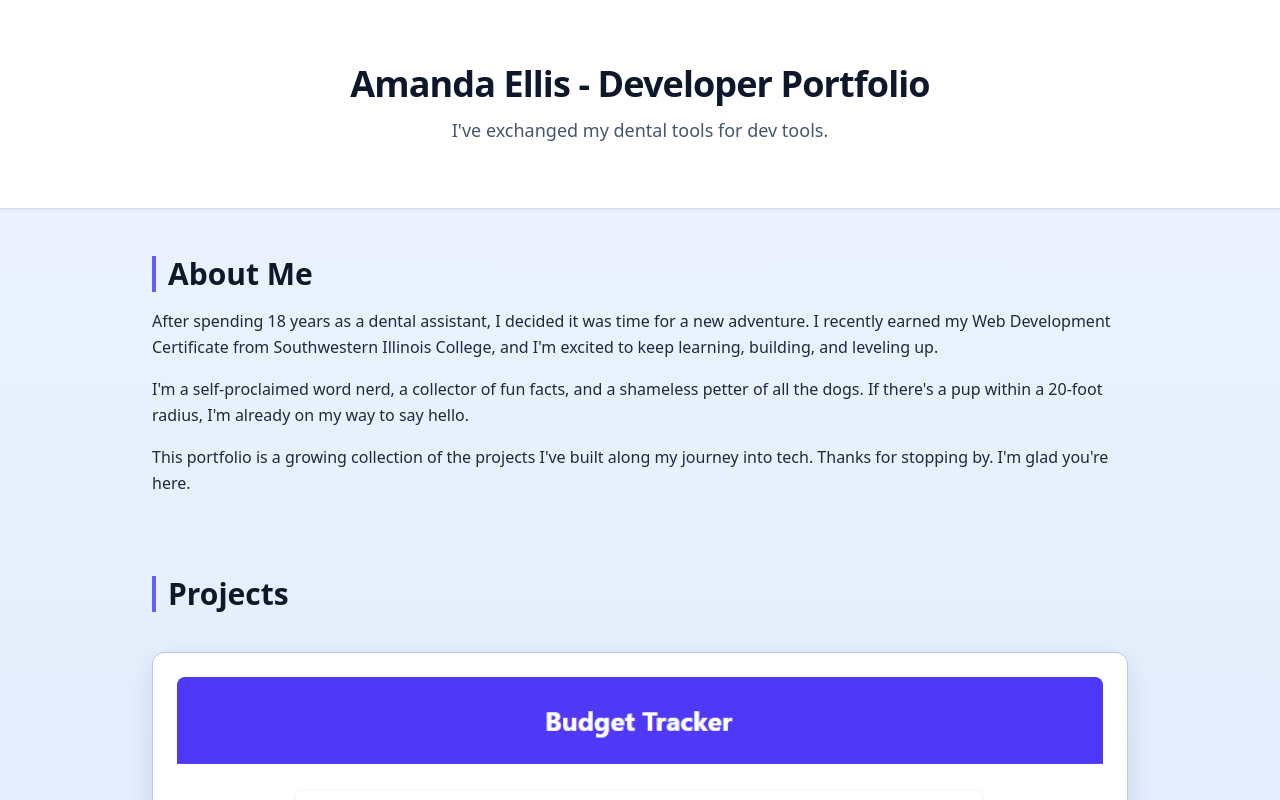
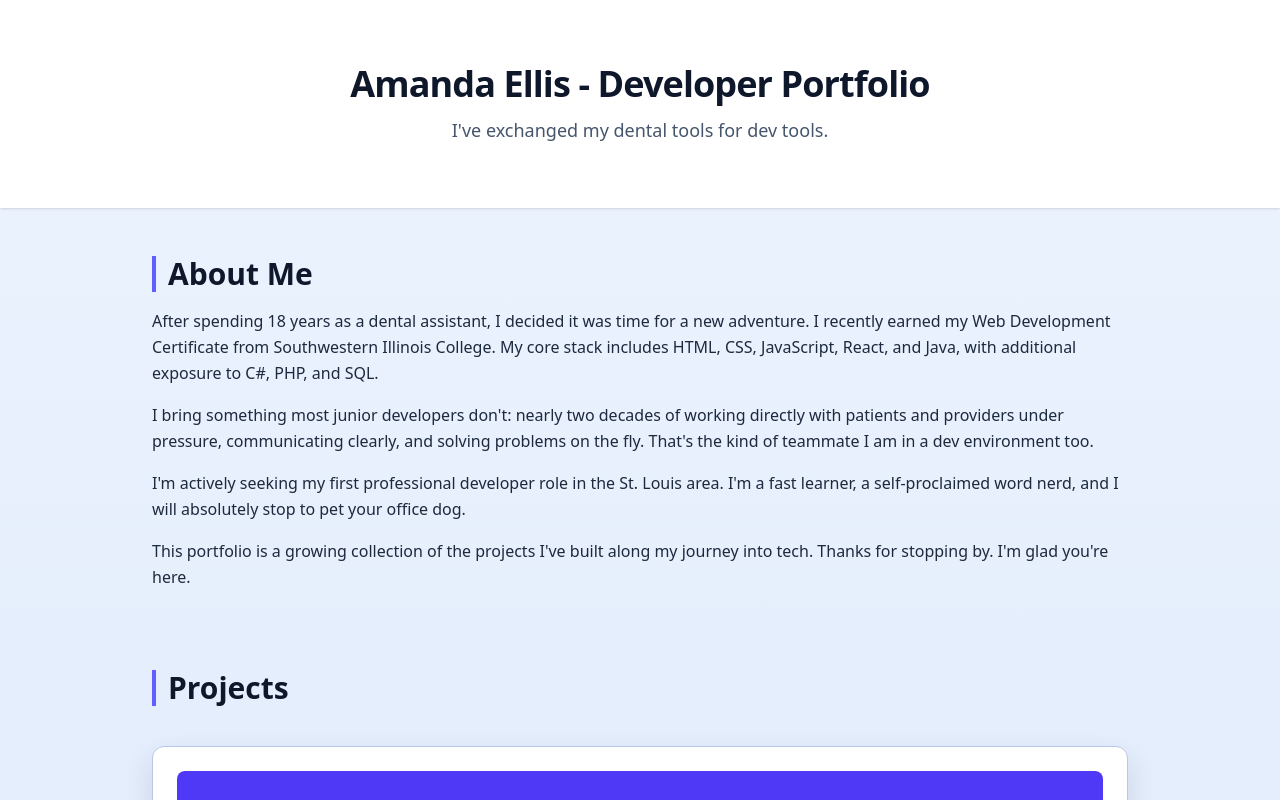
Before and after one commit to hearyoume/my-portfolio, a React (Vite) app: page / in a window 1280 px wide. Shown: the top 800 px of the page. Built offline with nearby package versions, Linux system fonts and the light colour scheme; the HTML template or start-up script is replaced by a standard one.

Commit message:
Update personal description and skills in App component

```diff
--- a/src/app.jsx
+++ b/src/app.jsx
@@ -26,14 +26,22 @@ export default function App() {
           <p className="leading-relaxed">
             After spending 18 years as a dental assistant, I decided it was time
             for a new adventure. I recently earned my Web Development
-            Certificate from Southwestern Illinois College, and I'm excited to
-            keep learning, building, and leveling up.
+            Certificate from Southwestern Illinois College. My core stack
+            includes HTML, CSS, JavaScript, React, and Java, with additional
+            exposure to C#, PHP, and SQL.
           </p>
 
           <p className="leading-relaxed">
-            I'm a self-proclaimed word nerd, a collector of fun facts, and a
-            shameless petter of all the dogs. If there's a pup within a 20-foot
-            radius, I'm already on my way to say hello.
+            I bring something most junior developers don't: nearly two decades
+            of working directly with patients and providers under pressure,
+            communicating clearly, and solving problems on the fly. That's the
+            kind of teammate I am in a dev environment too.
+          </p>
+
+          <p className="leading-relaxed">
+            I'm actively seeking my first professional developer role in the St.
+            Louis area. I'm a fast learner, a self-proclaimed word nerd, and I
+            will absolutely stop to pet your office dog.
           </p>
 
           <p className="leading-relaxed">
```
